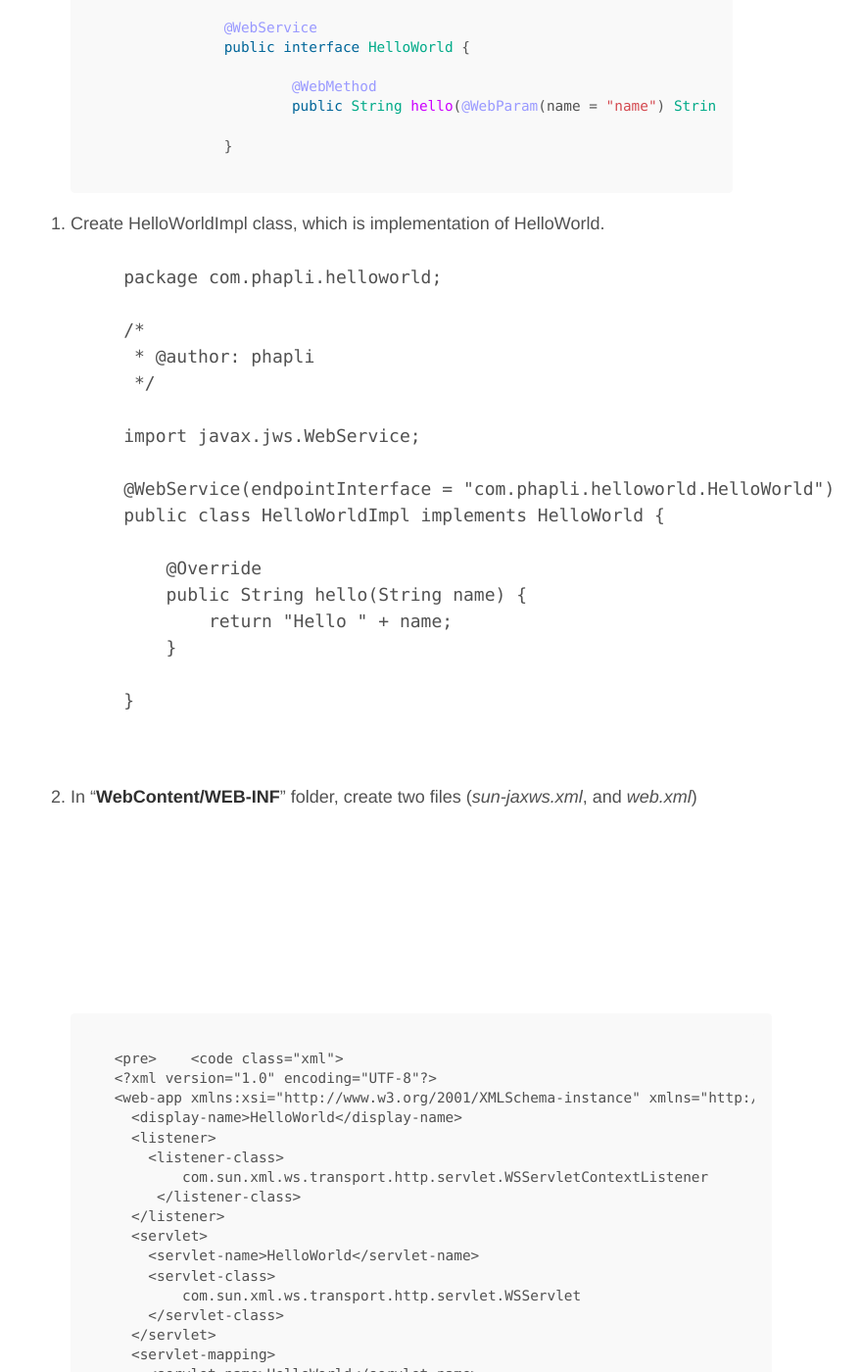
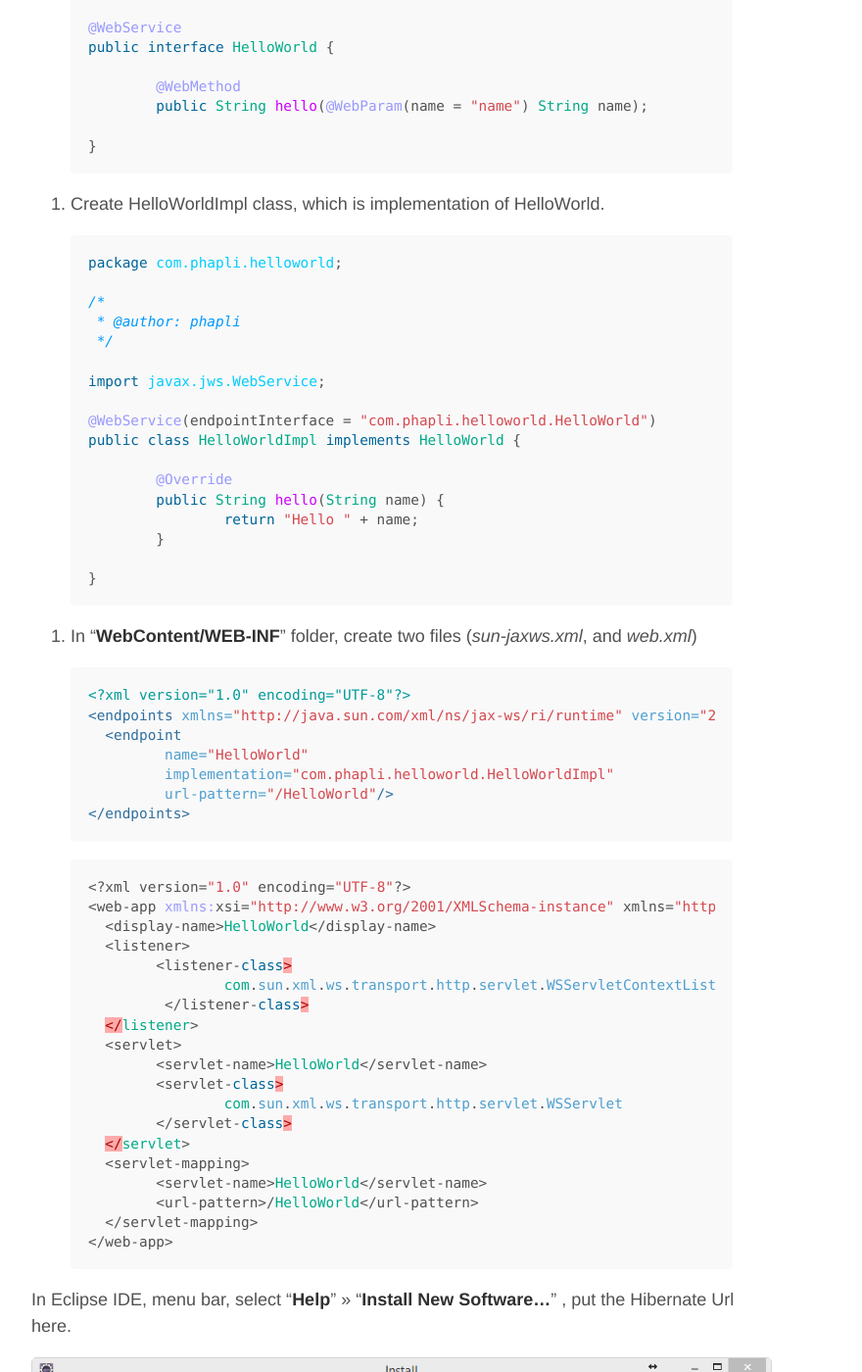
Before and after one commit to phapli/phapli.github.io, a Jekyll site: the page built from _posts/java/2015-07-24-jax-ws-webservice-example.md, in a window 1280 px wide and 1400 px high, scrolled down 2003 px. Shown: the whole window at 98% size, without its empty margins (230-1110 px from the left). Built offline with Jekyll 4.4.1, drawn with Linux system fonts in a browser that asks for light colours; comment, search, counter and statistics services are not loaded; some of the changed text lies outside the part shown.

Commit message:
post 2
test highlight

```diff
--- a/_posts/java/2015-07-24-jax-ws-webservice-example.md
+++ b/_posts/java/2015-07-24-jax-ws-webservice-example.md
@@ -19,81 +19,78 @@ In this port, I will show you how to create a SOAP Web service in eclipse and bu
 	![New Dynamic Web Project](/resources/2015-07-24-jax-ws-webservice-example/2.PNG "New Dynamic Web Project")
 
 3. Create HelloWorld interface with hello method.
-	{% highlight java %}
-		package com.phapli.helloworld;
-		/*
-		 * @author: phapli
-		 */
+{% highlight java %}
+package com.phapli.helloworld;
+/*
+ * @author: phapli
+ */
 
-		import javax.jws.WebMethod;
-		import javax.jws.WebParam;
-		import javax.jws.WebService;
+import javax.jws.WebMethod;
+import javax.jws.WebParam;
+import javax.jws.WebService;
 
-		@WebService
-		public interface HelloWorld {
+@WebService
+public interface HelloWorld {
 
-			@WebMethod
-			public String hello(@WebParam(name = "name") String name);
+	@WebMethod
+	public String hello(@WebParam(name = "name") String name);
 
-		}
-	{% endhighlight %}
+}
+{% endhighlight %}
 4. Create HelloWorldImpl class, which is implementation of HelloWorld.
-	<pre>
-	  <code class="java">
-		package com.phapli.helloworld;
+{% highlight java %}
+package com.phapli.helloworld;
 
-		/*
-		 * @author: phapli
-		 */
+/*
+ * @author: phapli
+ */
 
-		import javax.jws.WebService;
+import javax.jws.WebService;
 
-		@WebService(endpointInterface = "com.phapli.helloworld.HelloWorld")
-		public class HelloWorldImpl implements HelloWorld {
+@WebService(endpointInterface = "com.phapli.helloworld.HelloWorld")
+public class HelloWorldImpl implements HelloWorld {
 
-			@Override
-			public String hello(String name) {
-				return "Hello " + name;
-			}
+	@Override
+	public String hello(String name) {
+		return "Hello " + name;
+	}
 
-		}
-	  </code>
-	</pre>
+}
+{% endhighlight %}
 5. In "__WebContent/WEB-INF__" folder, create two files (_sun-jaxws.xml_, and _web.xml_)
-	<pre>
-	  <code class="xml">
-		<?xml version="1.0" encoding="UTF-8"?>
-		<endpoints xmlns="http://java.sun.com/xml/ns/jax-ws/ri/runtime" version="2.0">
-		  <endpoint
-			 name="HelloWorld"
-			 implementation="com.phapli.helloworld.HelloWorldImpl"
-			 url-pattern="/HelloWorld"/>
-		</endpoints>
-	  </code>
-	</pre>
-		<pre>
-	  <code class="xml">
-		<?xml version="1.0" encoding="UTF-8"?>
-		<web-app xmlns:xsi="http://www.w3.org/2001/XMLSchema-instance" xmlns="http://java.sun.com/xml/ns/javaee" xsi:schemaLocation="http://java.sun.com/xml/ns/javaee http://java.sun.com/xml/ns/javaee/web-app_2_5.xsd" id="WebApp_ID" version="2.5">
-		  <display-name>HelloWorld</display-name>
-		  <listener>
-			<listener-class>
-				com.sun.xml.ws.transport.http.servlet.WSServletContextListener
-			 </listener-class>
-		  </listener>
-		  <servlet>
-			<servlet-name>HelloWorld</servlet-name>
-			<servlet-class>
-				com.sun.xml.ws.transport.http.servlet.WSServlet
-			</servlet-class>
-		  </servlet>
-		  <servlet-mapping>
-			<servlet-name>HelloWorld</servlet-name>
-			<url-pattern>/HelloWorld</url-pattern>
-		  </servlet-mapping>
-		</web-app>
-	  </code>
-	</pre>
+{% highlight xml %}
+<?xml version="1.0" encoding="UTF-8"?>
+<endpoints xmlns="http://java.sun.com/xml/ns/jax-ws/ri/runtime" version="2.0">
+  <endpoint
+	 name="HelloWorld"
+	 implementation="com.phapli.helloworld.HelloWorldImpl"
+	 url-pattern="/HelloWorld"/>
+</endpoints>
+{% endhighlight %}
+{% highlight java %}
+<?xml version="1.0" encoding="UTF-8"?>
+<web-app xmlns:xsi="http://www.w3.org/2001/XMLSchema-instance" xmlns="http://java.sun.com/xml/ns/javaee" xsi:schemaLocation="http://java.sun.com/xml/ns/javaee http://java.sun.com/xml/ns/javaee/web-app_2_5.xsd" id="WebApp_ID" version="2.5">
+  <display-name>HelloWorld</display-name>
+  <listener>
+	<listener-class>
+		com.sun.xml.ws.transport.http.servlet.WSServletContextListener
+	 </listener-class>
+  </listener>
+  <servlet>
+	<servlet-name>HelloWorld</servlet-name>
+	<servlet-class>
+		com.sun.xml.ws.transport.http.servlet.WSServlet
+	</servlet-class>
+  </servlet>
+  <servlet-mapping>
+	<servlet-name>HelloWorld</servlet-name>
+	<url-pattern>/HelloWorld</url-pattern>
+  </servlet-mapping>
+</web-app>
+{% endhighlight %}
+
+
+
 In Eclipse IDE, menu bar, select "__Help__" >> "__Install New Software...__" , put the Hibernate Url here.
 
 ![Install Hibernate Plugin](/resources/2015-07-22-using-hibernate-reverse-engineering-in-eclipse/1.PNG "Install Hibernate Plugin")
```
